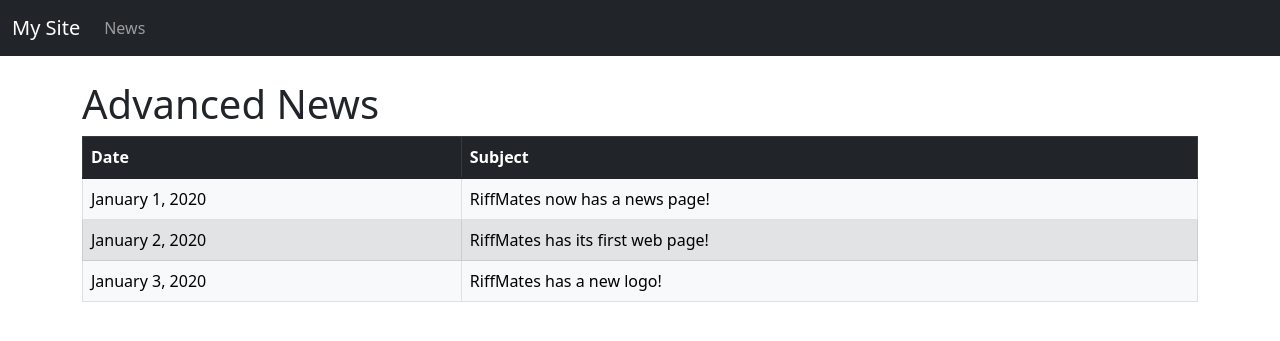
After one commit to Alberto-VC/riff_mates, a Django app: page /news_advanced/ in a window 1280 px wide. The commit adds this page. Shown: the top 341 px of the page. Run offline with Django 5.2, Linux system fonts and the light colour scheme.

Commit message:
Bootstrap library and news_advanced.html added

```diff
--- a/home/views.py
+++ b/home/views.py
@@ -1,5 +1,6 @@
 from django.http import HttpResponse, JsonResponse
 from django.shortcuts import render
+from future.backports.datetime import datetime
 
 
 # Create your views here.
@@ -49,3 +50,12 @@ def news(request):
     }
 
     return render(request, "news2.html", data)
+
+def news_advanced(request):
+    news_items = [
+        (datetime(2020, 1, 1), "RiffMates now has a news page!"),
+        (datetime(2020, 1, 2), "RiffMates has its first web page!"),
+        (datetime(2020, 1, 3), "RiffMates has a new logo!"),
+    ]
+
+    return render(request, "news_advanced.html", {"news_items": news_items})
--- a/riff_mates/settings.py
+++ b/riff_mates/settings.py
@@ -38,8 +38,6 @@ INSTALLED_APPS = [
     "django.contrib.messages",
     "django.contrib.staticfiles",
     "home",
-    "about",
-    "version",
 ]
 
 MIDDLEWARE = [
--- a/riff_mates/urls.py
+++ b/riff_mates/urls.py
@@ -24,4 +24,5 @@ urlpatterns = [
     path("about/", home_views.about),
     path("version/", home_views.version),
     path("news/", home_views.news, name="news"),
+    path("news_advanced/", home_views.news_advanced, name="news_advanced"),
 ]
--- a/templates/base.html
+++ b/templates/base.html
@@ -2,13 +2,41 @@
 <html lang="en">
 <head>
     <meta charset="UTF-8">
-    <title>
-        {% block title %}RiffMates{% endblock %}
-    </title>
+    <meta name="viewport" content="width=device-width, initial-scale=1.0">
+    <title>{% block title %}My Site{% endblock %}</title>
+    <!-- Bootstrap CSS CDN -->
+    <link href="https://cdn.jsdelivr.net/npm/bootstrap@5.1.3/dist/css/bootstrap.min.css" rel="stylesheet">
+    {% block extra_head %}{% endblock %}
 </head>
 <body>
-    {% block content %}
+    <!-- Navigation bar example -->
+    <nav class="navbar navbar-expand-lg navbar-dark bg-dark">
+        <div class="container-fluid">
+            <a class="navbar-brand" href="#">My Site</a>
+            <button class="navbar-toggler" type="button" data-bs-toggle="collapse"
+                    data-bs-target="#navbarNav" aria-controls="navbarNav" aria-expanded="false"
+                    aria-label="Toggle navigation">
+                <span class="navbar-toggler-icon"></span>
+            </button>
+            <div class="collapse navbar-collapse" id="navbarNav">
+                <ul class="navbar-nav">
+                    <li class="nav-item">
+                        <a class="nav-link" href="{% url 'news_advanced' %}">News</a>
+                    </li>
+                    <!-- Add more navigation items as needed -->
+                </ul>
+            </div>
+        </div>
+    </nav>
 
-    {% endblock content %}
+    <div class="container mt-4">
+        {% block content %}
+        <!-- Content from child templates goes here -->
+        {% endblock %}
+    </div>
+
+    <!-- Bootstrap Bundle with Popper -->
+    <script src="https://cdn.jsdelivr.net/npm/bootstrap@5.1.3/dist/js/bootstrap.bundle.min.js"></script>
+    {% block extra_scripts %}{% endblock %}
 </body>
 </html>
--- /dev/null
+++ b/templates/news_advanced.html
@@ -0,0 +1,28 @@
+{% extends 'base.html' %}
+
+{% block title %}Advanced News - My Site{% endblock %}
+
+{% block content %}
+  <h1>Advanced News</h1>
+  <table class="table table-bordered">
+    <thead class="table-dark">
+      <tr>
+        <th>Date</th>
+        <th>Subject</th>
+      </tr>
+    </thead>
+    <tbody>
+      {% for news in news_items %}
+        <tr class="{% cycle 'table-light' 'table-secondary' %}">
+          <!-- Format the date using the |date filter -->
+          <td>{{ news.0|date:"F j, Y" }}</td>
+          <td>{{ news.1 }}</td>
+        </tr>
+      {% empty %}
+        <tr>
+          <td colspan="2">No news available.</td>
+        </tr>
+      {% endfor %}
+    </tbody>
+  </table>
+{% endblock %}
```
